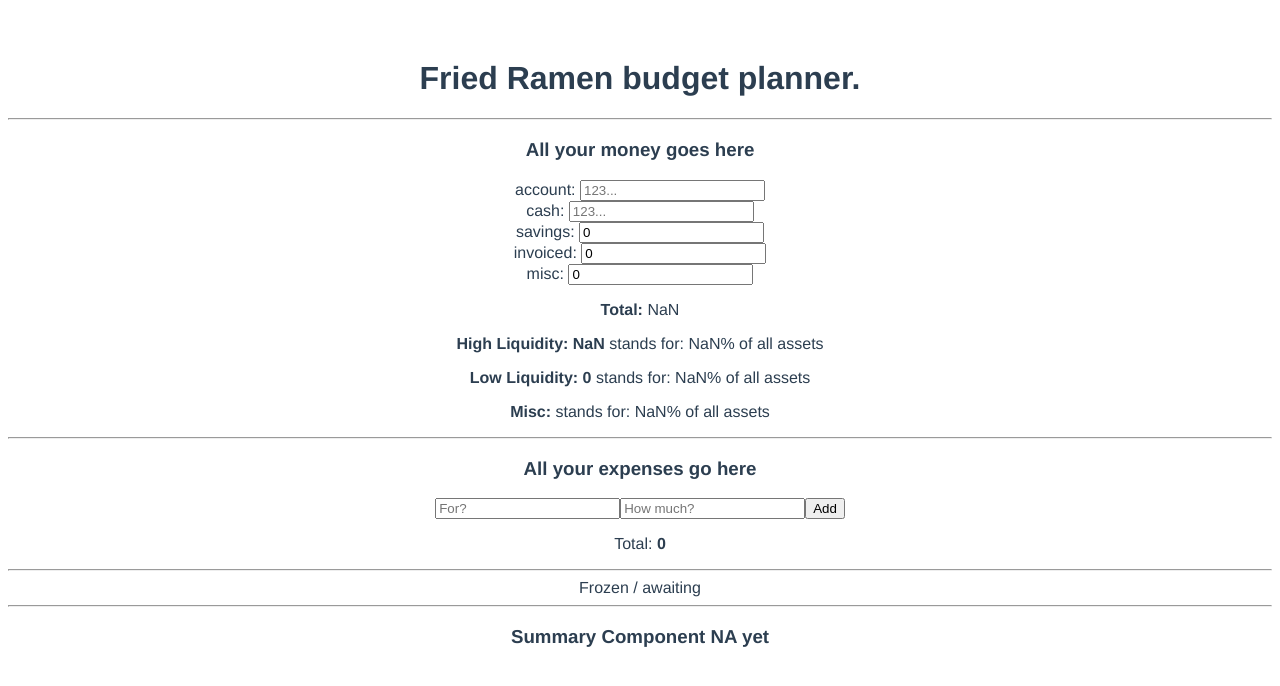
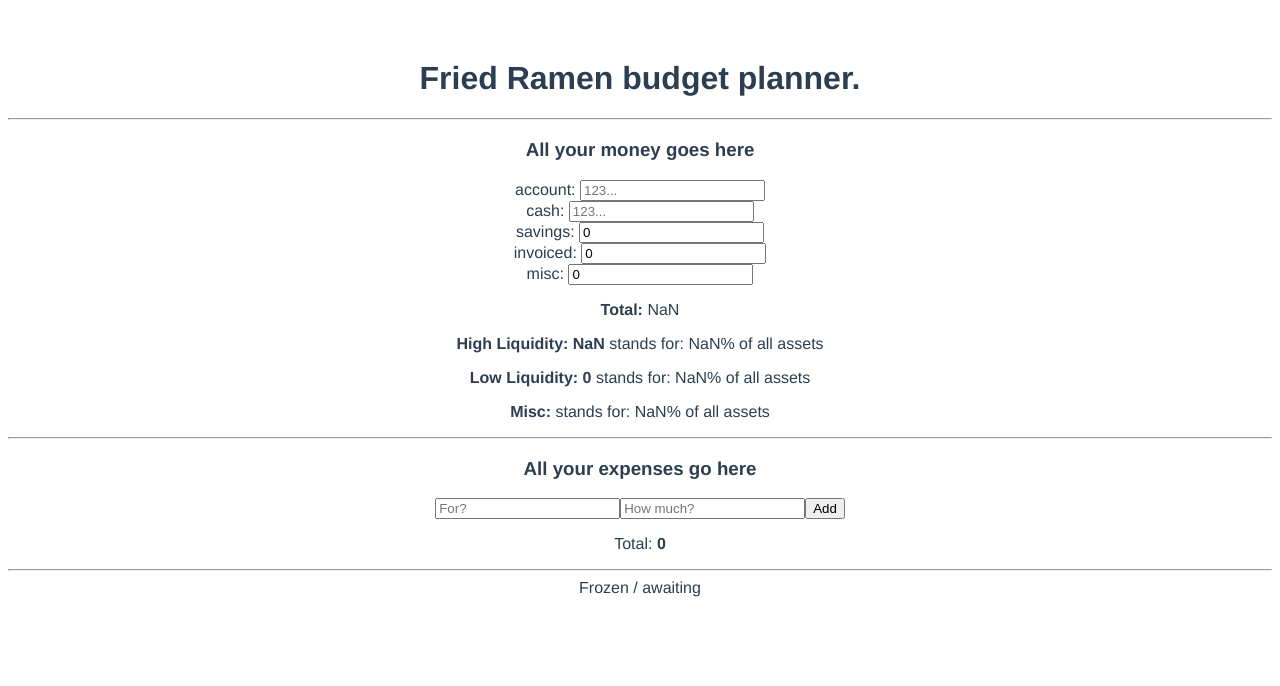
Before and after one commit to p-w-g/fried-ramen, a Vue app: page / in a window 1280 px wide. Shown: the top 686 px of the page. Built offline with nearby package versions, Linux system fonts and the light colour scheme.

Commit message:
last update

```diff
--- a/src/App.vue
+++ b/src/App.vue
@@ -5,8 +5,6 @@
     <Inset />
     <hr>
     <List />
-    <hr>
-    <h3>Summary Component NA yet</h3>
   </div>
 </template>
 
```
